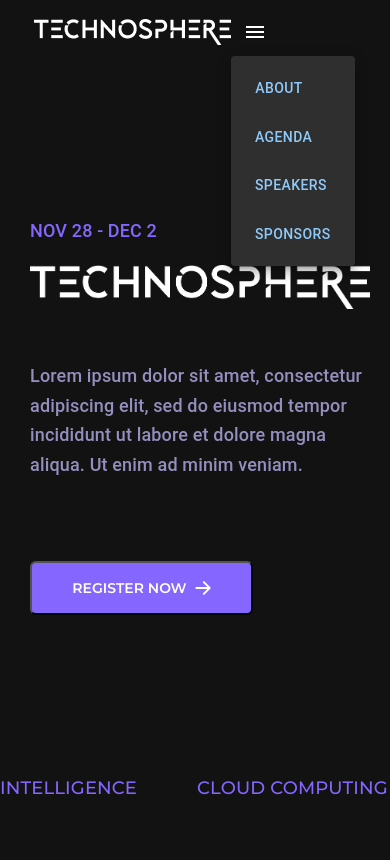
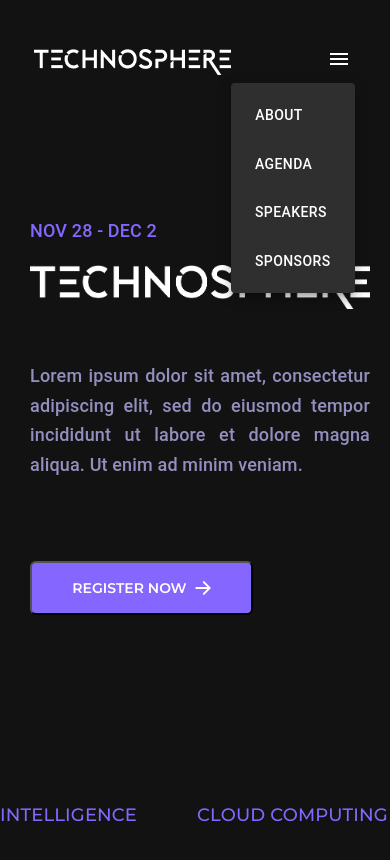
Before and after one commit to fossnsbm/technosphere-web, a React (Vite) app: page / in a window 390 px wide. Both pictures are taken after a click on the button "account of current user". Shown: the top 860 px of the page. Built offline with nearby package versions, Linux system fonts and the light colour scheme.

Commit message:
Created Mobile Responsive Header

```diff
--- a/src/components/headerMenus/headerMenus.css
+++ b/src/components/headerMenus/headerMenus.css
@@ -4,12 +4,12 @@
     height: 26px;
     text-align: left;
 }
-.div_img
-{
+
+.div_img {
     text-align: left;
 }
-.btn_reg
-{
+
+.btn_reg {
     width: 200px;
     height: 48px;
     top: 40px;
@@ -26,3 +26,10 @@
     margin-top: 15px;
     white-space: nowrap;
 }
+
+@media only screen and (max-width: 650px) {
+    .Nav_logo {
+        margin-top: 10%;
+    }
+
+}
--- a/src/components/headerMenus/headerMenus.tsx
+++ b/src/components/headerMenus/headerMenus.tsx
@@ -16,10 +16,10 @@ import AdbIcon from '@mui/icons-material/Adb';
 import { fontFamily, padding, textAlign } from '@mui/system';
 
 const pages = [
-    {text: 'ABOUT', href: '#'},
-    {text: 'AGENDA', href: '#'},
-    {text: 'SPEAKERS', href: 'https://www.hacktonight.fossnsbm.org'},
-    {text: 'SPONSORS', href: '#'}
+    { text: 'ABOUT', href: '#' },
+    { text: 'AGENDA', href: '#' },
+    { text: 'SPEAKERS', href: '#' },
+    { text: 'SPONSORS', href: '#' }
 ];
 const settings = ['Profile', 'Account', 'Dashboard', 'Logout'];
 
@@ -47,28 +47,10 @@ function HeaderMenus() {
     }
 
     return (
-        <AppBar position="static" style={{ background: 'transparent', boxShadow: 'none'}}>
+        <AppBar position="static" style={{ background: 'transparent', boxShadow: 'none' }}>
             <Container maxWidth="xl">
-                <Toolbar disableGutters  sx={{paddingLeft: "5%", paddingTop:"2%" }}>
-                    <img src="src/assets/vector.png" alt="Hero_Logo" className='Nav_logo'/>
-                    {/* <Typography
-                        variant="h6"
-                        noWrap
-                        component="a"
-                        href="/"
-                        sx={{
-                            mr: 2,
-                            display: { xs: 'none', md: 'flex' },
-                            fontFamily: 'Montserrat',
-                            fontWeight: 700,
-                            letterSpacing: '.3rem',
-                            color: 'inherit',
-                            textDecoration: 'none',
-                        }}
-                    >
-
-                    </Typography> */}
-
+                <Toolbar disableGutters sx={{ paddingLeft: "5%", paddingTop: "2%" }}>
+                    <img src="src/assets/vector.png" alt="Hero_Logo" className='Nav_logo' />
                     <Box sx={{ flexGrow: 1, display: { xs: 'flex', md: 'none' } }}>
                         <IconButton
                             size="large"
@@ -77,6 +59,10 @@ function HeaderMenus() {
                             aria-haspopup="true"
                             onClick={handleOpenNavMenu}
                             color="inherit"
+                            sx={{
+                                paddingLeft: 12,
+                                paddingTop: 5
+                            }}
                         >
                             <MenuIcon />
                         </IconButton>
@@ -101,9 +87,9 @@ function HeaderMenus() {
                             {pages.map((page) => (
                                 <MenuItem key={page.text} onClick={handleCloseNavMenu}>
                                     <Typography textAlign="center">
-                                        <Button
-                                         key={page.text}
-                                         href={page.href}
+                                        <Button color="inherit"
+                                            key={page.text}
+                                            href={page.href}
                                         >
 
                                             {page.text}
@@ -113,7 +99,6 @@ function HeaderMenus() {
                             ))}
                         </Menu>
                     </Box>
-                    {/* <AdbIcon sx={{ display: { xs: 'flex', md: 'none' }, mr: 1 }} /> */}
                     <Typography
                         variant="h5"
                         noWrap
@@ -131,48 +116,18 @@ function HeaderMenus() {
                         }}
                     >
                     </Typography>
-                    <Box sx={{paddingLeft:50,flexGrow: 1, display: { xs: 'none', md: 'flex' } }}>
+                    <Box sx={{ paddingLeft: 50, flexGrow: 1, display: { xs: 'none', md: 'flex' } }}>
                         {pages.map((page) => (
                             <Button
                                 key={page.text}
                                 href={page.href}
                                 onClick={handleCloseNavMenu}
-                                sx={{ fontSize:18, my: 2, color: 'white', display: 'block', paddingLeft:3, paddingRight:3 }}
+                                sx={{ fontSize: 18, my: 2, color: 'white', display: 'block', paddingLeft: 3, paddingRight: 3 }}
                             >
                                 {page.text}
                             </Button>
                         ))}
-                        <button className='btn_reg' onClick={handleClick}>REGISTER NOW <img style={{paddingLeft:2, paddingTop:2}} src="src/assets/RightArrow.png" alt="arrow" className='right_arrow' /></button>
-                    </Box>
-
-                    <Box sx={{ flexGrow: 0 }}>
-                        {/* <Tooltip title="Open settings">
-                            <IconButton onClick={handleOpenUserMenu} sx={{ p: 0 }}>
-                                <Avatar alt="Remy Sharp" src="/static/images/avatar/2.jpg" />
-                            </IconButton>
-                        </Tooltip>
-                        <Menu
-                            sx={{ mt: '45px' }}
-                            id="menu-appbar"
-                            anchorEl={anchorElUser}
-                            anchorOrigin={{
-                                vertical: 'top',
-                                horizontal: 'right',
-                            }}
-                            keepMounted
-                            transformOrigin={{
-                                vertical: 'top',
-                                horizontal: 'right',
-                            }}
-                            open={Boolean(anchorElUser)}
-                            onClose={handleCloseUserMenu}
-                        >
-                            {settings.map((setting) => (
-                                <MenuItem key={setting} onClick={handleCloseUserMenu}>
-                                    <Typography textAlign="center">{setting}</Typography>
-                                </MenuItem>
-                            ))}
-                        </Menu> */}
+                        <button className='btn_reg' onClick={handleClick}>REGISTER NOW <img style={{ paddingLeft: 2, paddingTop: 2 }} src="src/assets/RightArrow.png" alt="arrow" className='right_arrow' /></button>
                     </Box>
                 </Toolbar>
             </Container>
--- a/src/components/heroSection/heroSection.css
+++ b/src/components/heroSection/heroSection.css
@@ -130,6 +130,7 @@
         color: #938FBE;
         text-transform: none;
         padding-top: 40px;
+        text-align: justify;
 
     }
 
```
